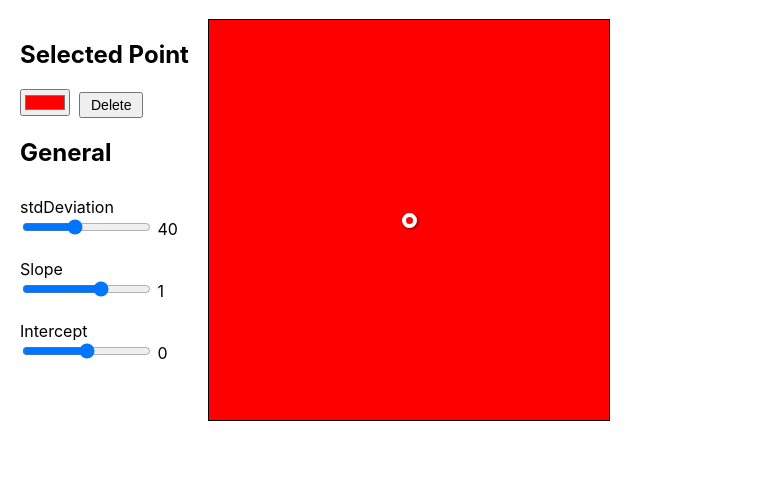
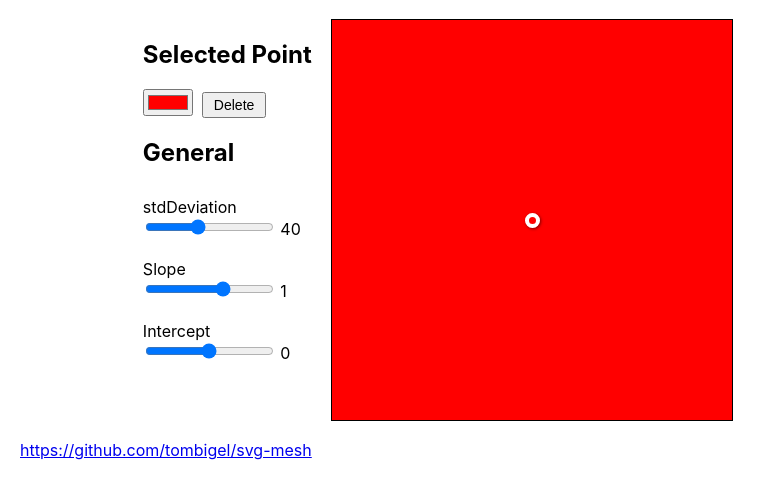
Before and after one commit to tombigel/svg-mesh, a React (Create React App) app: page / in a window 1280 px wide. Shown: the top 498 px of the page, without its empty margins (0-776 px from the left). Built offline with nearby package versions, Linux system fonts and the light colour scheme.

Commit message:
added link to repo

```diff
--- a/src/App.tsx
+++ b/src/App.tsx
@@ -36,6 +36,7 @@ function App() {
         slope={slope}
         intercept={intercept}
       />
+      <a href="https://github.com/tombigel/svg-mesh">https://github.com/tombigel/svg-mesh</a>
     </div>
   );
 }
--- a/src/index.css
+++ b/src/index.css
@@ -19,7 +19,7 @@ code {
 #main {
   padding: 20px;
   display: grid;
-  grid-template: 1fr / auto 1fr;
+  grid-template: auto 1fr / auto 1fr;
   gap: 20px;
 }
 
```
